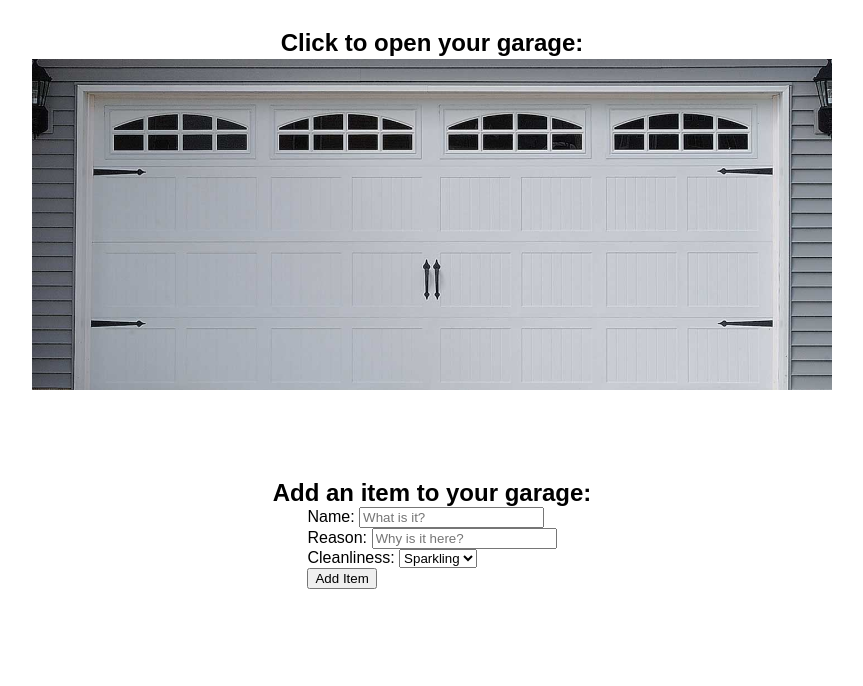
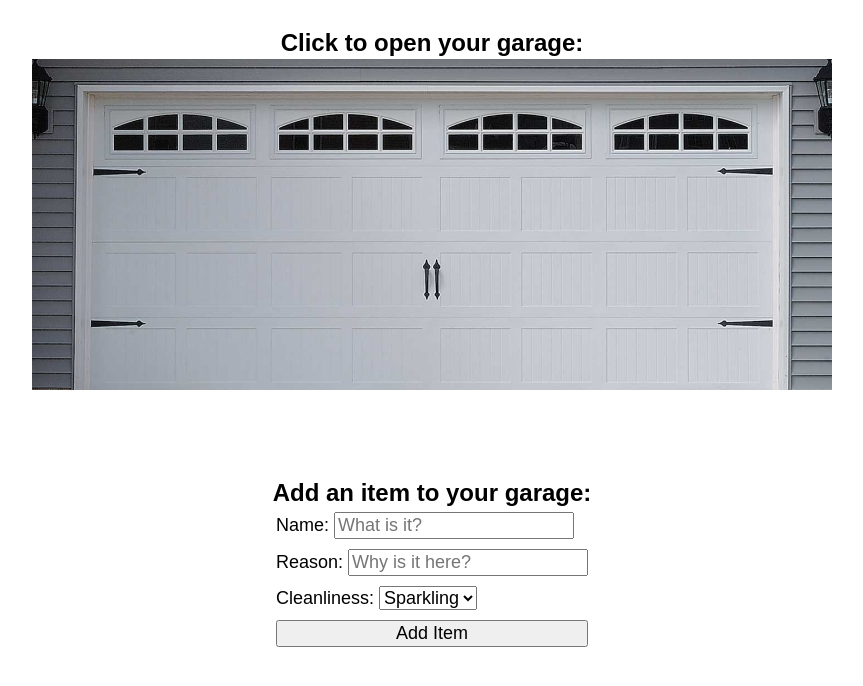
Before and after one commit to katiescruggs/garage-bin, a website: page public/index.html in a window 1280 px wide. Shown: the part 78-764 px from the top of the page, without its empty margins (208-1071 px from the left). Drawn offline with Linux system fonts and the light colour scheme.

Commit message:
Base styling for form

```diff
--- a/public/styles/styles.css
+++ b/public/styles/styles.css
@@ -28,3 +28,20 @@ section {
   top: 30px;
   width: 800px;
 }
+
+form {
+  display: flex;
+  flex-direction: column;
+}
+
+label {
+  font-size: 18px;
+}
+
+#name-input,
+#reason-input,
+#cleanliness-select,
+#submit-btn {
+  font-size: 18px;
+  margin: 5px 0;
+}
```
